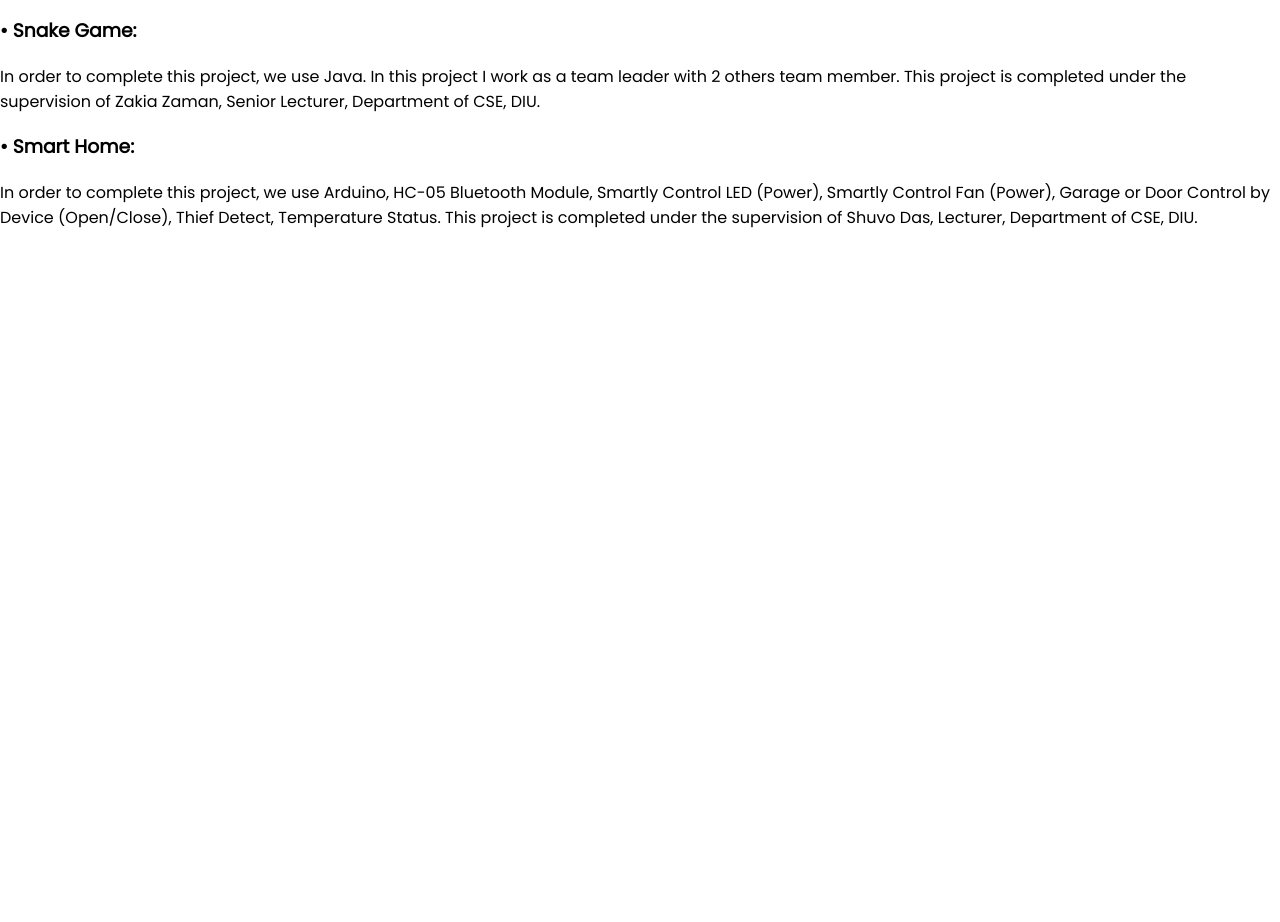
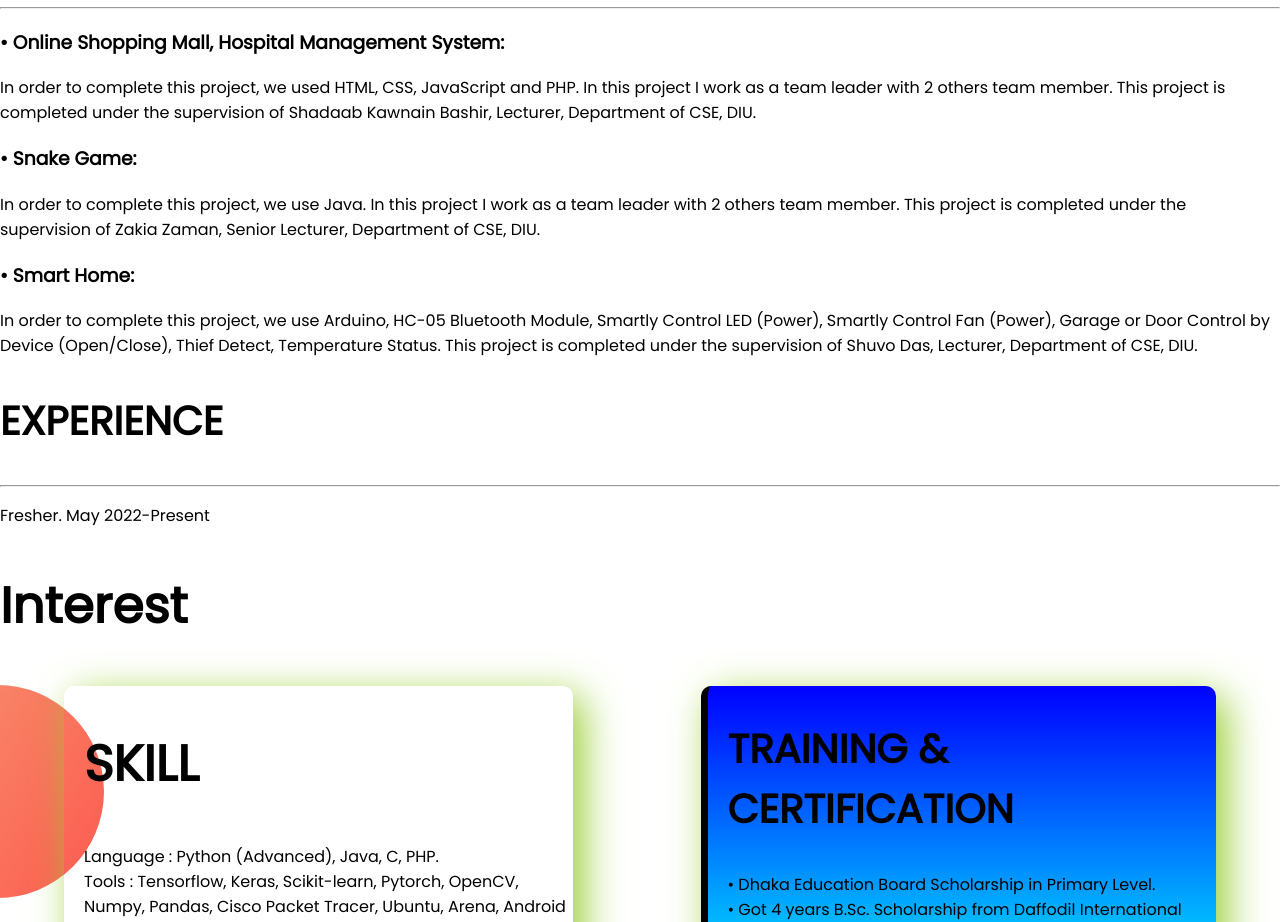
Before and after one commit to tusher-202/developer-portfolio, a plain HTML site: page index.html in a window 1280 px wide. Shown: the part 1878-2800 px from the top of the page. Before the commit the page ends 2124 px from the top, so only its background shows below. Drawn offline with Linux system fonts and the light colour scheme.

Commit message:
MY FIRST WEBSITE-PORTFOLIO

```diff
--- a/index.html
+++ b/index.html
@@ -11,7 +11,7 @@
     <link rel="stylesheet" href="style.css">
 </head>
 <body>
-     <section class="top-banner">
+     <section class="top-banner flexible-container">
     <div class="display">
     <h1> <span class="brown"> Heartiest Welcome To My </span> Portfolio</h1>
     <h2>OBJECTIVE</h2>
@@ -23,7 +23,7 @@
     <img src="images/tusher-bg 2.png" alt="">
 </div>
 </section>
-<section class="education">
+<section class="education flexible-container">
     <div class="display-1">
     <img src="images/tusher-bg.png" alt="">
     </div>
@@ -70,7 +70,30 @@
   <p>In order to complete this project, we use Java. In this project I work as a team leader with 2 others team member. This project is completed under the supervision of Zakia Zaman, Senior Lecturer, Department of CSE, DIU. </p>
   <h3>• Smart Home:</h3>
   <p>In order to complete this project, we use Arduino, HC-05 Bluetooth Module, Smartly Control LED (Power), Smartly Control Fan (Power), Garage or Door Control by Device (Open/Close), Thief Detect, Temperature Status. This project is completed under the supervision of Shuvo Das, Lecturer, Department of CSE, DIU.</p>
-
-</h3>
+  <h2>EXPERIENCE </h2>
+  <hr>
+  <p>Fresher. May 2022-Present</p>
+<section class="experience">
+    <h1>Interest </h1>
+    <div class="flexible-container">
+<div class="display-2" >
+     <h1>SKILL</h1>
+    <p>Language : Python (Advanced), Java, C, PHP. <br>
+        Tools : Tensorflow, Keras, Scikit-learn, Pytorch, OpenCV, Numpy, Pandas, Cisco Packet Tracer, Ubuntu,
+        Arena, Android Studio, Visual Studio, Subline Text, Codeblocks. <br>
+        Design : HTML, CSS, JavaScript, XML, UML, ER-Diagram. <br>
+        Database : MySQL, SQL, Xampp.</p>
+</div>
+ <div id="student-display" class="display-2">
+    <h2>TRAINING & CERTIFICATION </h2>
+    <p> • Dhaka Education Board Scholarship in Primary Level. <br>
+        • Got 4 years B.Sc. Scholarship from Daffodil International University in 2018-2022. <br>
+        • Career Planning and Placement Opportunities for DIU Students - Skill.jobs & Career Development Center.</p>
+ </div>
+</div>
+</section>
+<footer>
+   <p> © 2021 All Rights Reserved By Abdur Nur Tusher </p>
+</footer>
 </body>
 </html>
--- a/style.css
+++ b/style.css
@@ -10,6 +10,11 @@ h1{
     font-size: 50px;
 
 }
+h2{
+
+    font-size: 40px;
+
+}
 .button{
     text-decoration: none;
     background-image: linear-gradient(orange, tomato);
@@ -19,7 +24,7 @@ h1{
     font-weight: 700;
 
 }
-section{
+.flexible-container{
     display: flex;
     margin-bottom: 50px;
 }
@@ -46,6 +51,7 @@ section{
 .display-1{
     width: 50%;
     padding-right: 3.30%;
+
 }
 .display-1 img{
     width: 80%;
@@ -73,3 +79,28 @@ section{
     color: white;
     font-weight: 700;
   }
+
+  .display-2{
+    width: 80%;
+    margin-left: 5%;
+    margin-right: 5%;
+    padding-left: 20px;
+    border-radius: 10px;
+    box-shadow: 10px 10px 40px yellowgreen;
+
+}
+  .experience{
+    background-image: url(images/exp-bg.png);
+    background-repeat: no-repeat;
+    background-position: left;
+
+  }
+  #student-display {
+    border-left: 7px solid;
+    background-image: linear-gradient(blue, cyan);
+    border-image-slice: 1;
+
+  }
+  footer p{
+    text-align: center;
+  }
```
